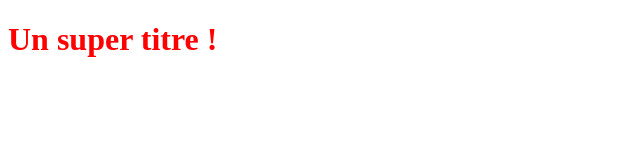
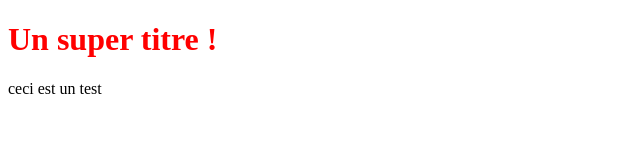
Before and after one commit to buy4fun/demarrage-formation, a plain HTML site: page index.html in a window 1280 px wide. Shown: the whole page, without its empty margins (0-640 px from the left). Drawn offline with Linux system fonts and the light colour scheme.

Commit message:
ajout du premier paragraphe

```diff
--- a/index.html
+++ b/index.html
@@ -6,5 +6,6 @@
 </head>
 <body>
    <h1>Un super titre !</h1>
+        <p>ceci est un test</p>
 </body>
 </html>
```
